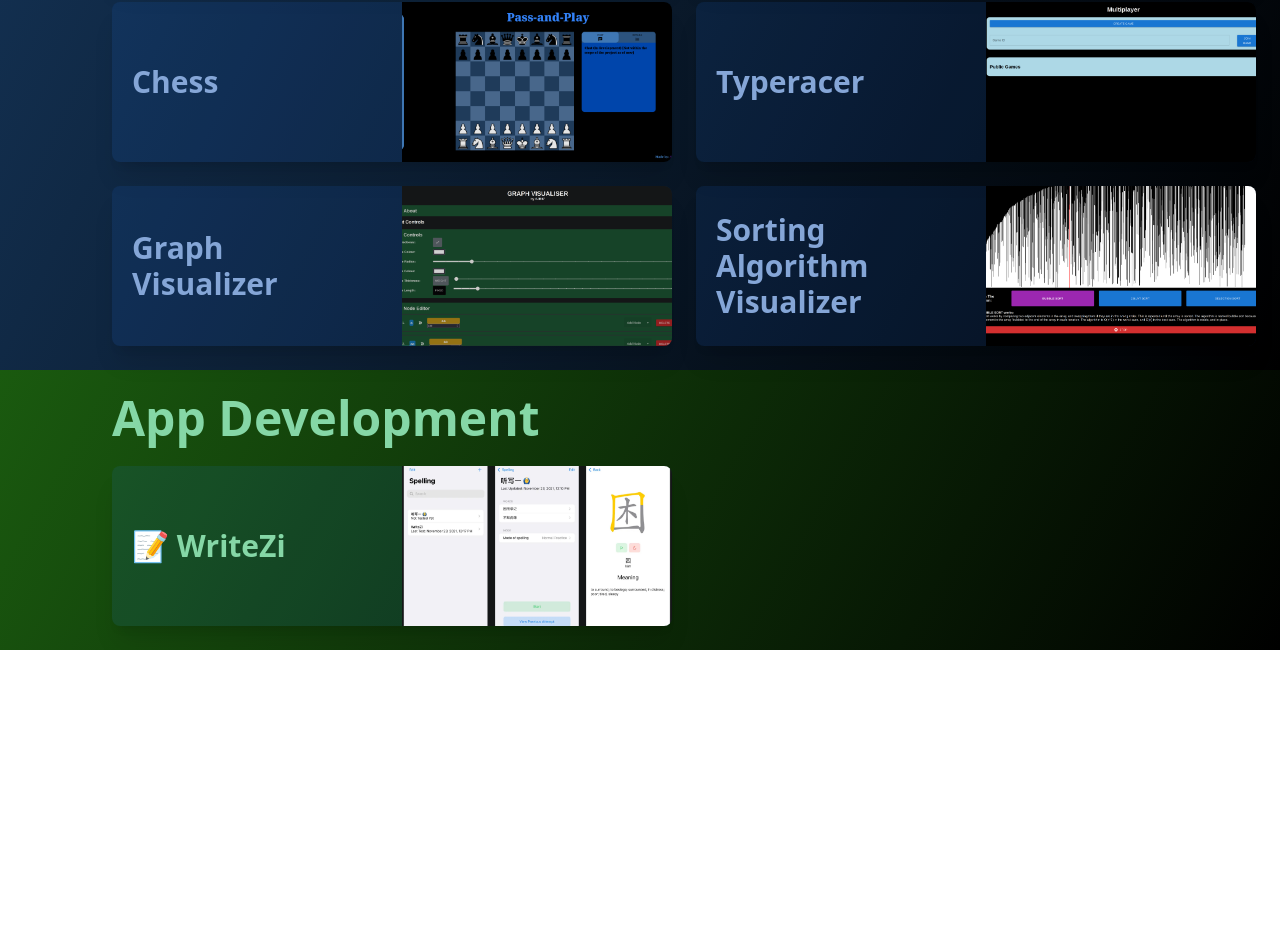
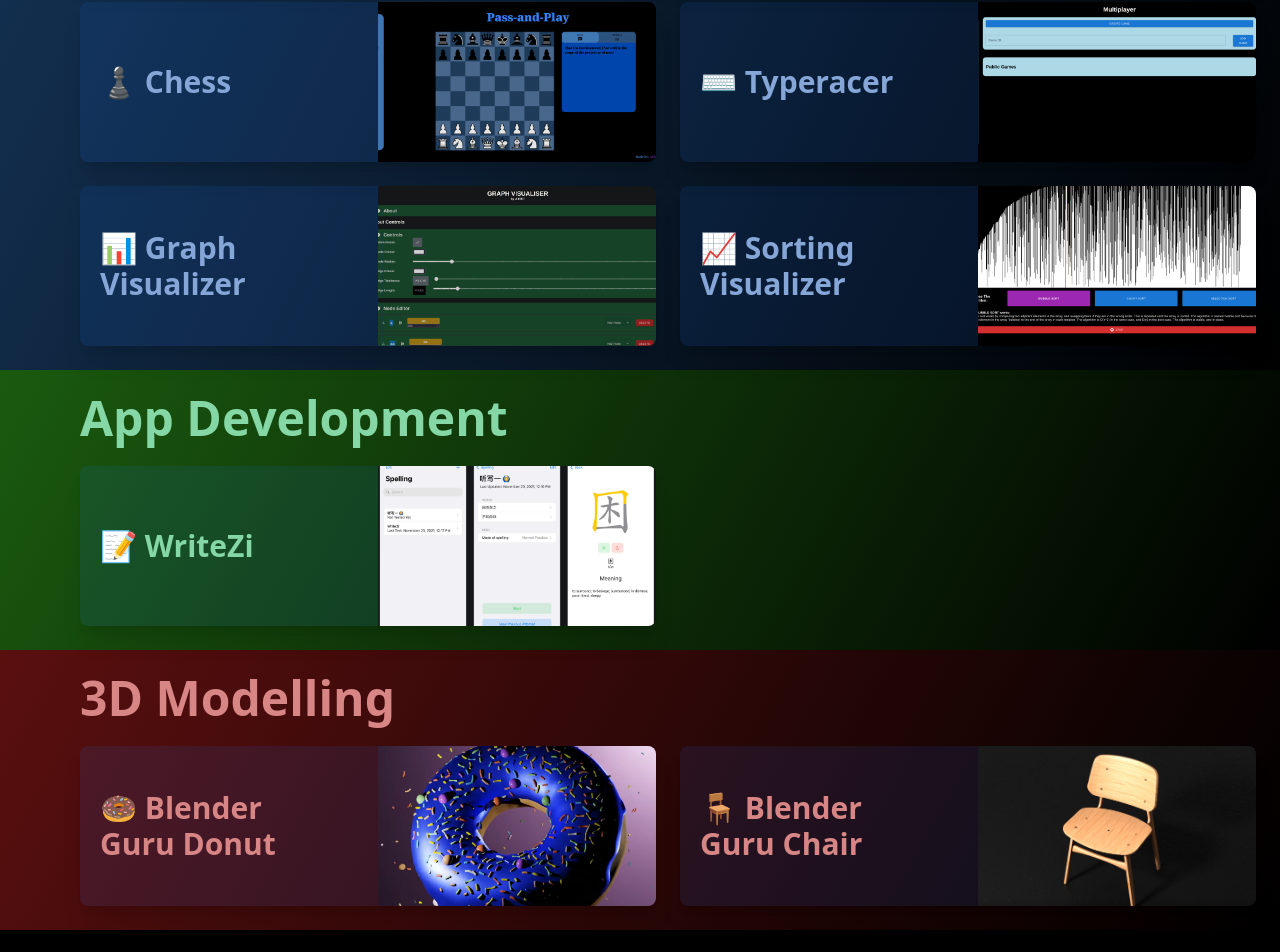
Before and after one commit to AJR07/AJR07, a Svelte app: page / in a window 1280 px wide. Shown: the part 1750-2702 px from the top of the page. Before the commit the page ends 2400 px from the top, so only its background shows below. Built offline with nearby package versions, Linux system fonts and the light colour scheme.

Commit message:
:sparkles: Done with main page!!

```diff
--- a/src/data/projects.json
+++ b/src/data/projects.json
@@ -4,7 +4,7 @@
 		"colourChoice": "blue",
 		"projects": [
 			{
-				"title": "Countdown",
+				"title": "⏰️ Countdown",
 				"description": "A simple app to store and display countdowns to important events.",
 				"primaryLink": "https://countdown-ajr07.vercel.app/",
 				"links": [
@@ -26,7 +26,7 @@
 				"img": "/projects/Screenshot_20241031_115608.png"
 			},
 			{
-				"title": "Link Shortener",
+				"title": "🔗 Link Shortener",
 				"description": "A simple link shortener app for fun :D. Originally made for the sole purpose of rick-rolling friends during April Fools when the link is not found.",
 				"primaryLink": "https://lsjr.vercel.app/",
 				"links": [
@@ -48,7 +48,7 @@
 				"img": "/projects/Screenshot_20241031_140212.png"
 			},
 			{
-				"title": "Chess",
+				"title": "♟️ Chess",
 				"description": "A chess single-player app I made for fun, featuring basic move validation, checkmate detection and a few other features. V4 coming soon!",
 				"primaryLink": "https://chess-ajr07.web.app/",
 				"links": [
@@ -66,7 +66,7 @@
 				"img": "/projects/Screenshot_20241031_140453.png"
 			},
 			{
-				"title": "Typeracer",
+				"title": "⌨️ Typeracer",
 				"description": "A multiplayer/singleplayer typeracer serverless webapp :D",
 				"primaryLink": "https://typeracer-ajr07.web.app/",
 				"links": [
@@ -84,7 +84,7 @@
 				"img": "/projects/Screenshot_20241031_140709.png"
 			},
 			{
-				"title": "Graph Visualizer",
+				"title": "📊 Graph Visualizer",
 				"description": "A simple tool to visualize graphs from adjacency matrixes, adjacency lists and edge lists. Original version done together with @wangy412 :D",
 				"primaryLink": "https://graph-visual.web.app/",
 				"links": [
@@ -110,7 +110,7 @@
 				"img": "/projects/Screenshot_20241031_141319.png"
 			},
 			{
-				"title": "Sorting Algorithm Visualizer",
+				"title": "📈 Sorting Visualizer",
 				"description": "A simple tool to visualize sorting algorithms :D",
 				"primaryLink": "https://visual-sort-ajr07.web.app/",
 				"links": [
@@ -147,9 +147,43 @@
 						"link": "https://github.com/swiftinsg/2021-writezi"
 					}
 				],
-				"createdAt": "2021-07-01",
-				"lastUpdated": "2021-09-01",
+				"createdAt": "2021",
+				"lastUpdated": "2021",
 				"img": "/projects/Screenshot_20241031_142055.png"
+			}
+		]
+	},
+	{
+		"title": "3D Modelling",
+		"colourChoice": "red",
+		"projects": [
+			{
+				"title": "🍩 Blender Guru Donut",
+				"description": "Did the tutorial by Blender Guru, made a donut! :D",
+				"primaryLink": "https://www.youtube.com/shorts/0mxloCm62do",
+				"links": [
+					{
+						"name": "Video",
+						"link": "https://www.youtube.com/shorts/0mxloCm62do"
+					}
+				],
+				"createdAt": "2023",
+				"lastUpdated": "2023",
+				"img": "/projects/2025-01-24_13-10_1.png"
+			},
+			{
+				"title": "🪑 Blender Guru Chair",
+				"description": "Did the tutorial by Blender Guru, made a chair this time! :D",
+				"primaryLink": "https://www.youtube.com/watch?v=WxPKfhYlWvM",
+				"links": [
+					{
+						"name": "Video",
+						"link": "https://www.youtube.com/watch?v=WxPKfhYlWvM"
+					}
+				],
+				"createdAt": "2024",
+				"lastUpdated": "2024",
+				"img": "/projects/2025-01-24_13-10.png"
 			}
 		]
 	}
--- a/src/pages/projects/Container.svelte
+++ b/src/pages/projects/Container.svelte
@@ -11,7 +11,7 @@
 	const chosenColour = COLOURS[colourChoice];
 </script>
 
-<div id={containerTitle} class="p-6 pl-28 h-min" style="{`background: ${chosenColour.background}`}">
+<div id={containerTitle} class="p-6 pl-20 h-min" style="{`background: ${chosenColour.background}`}">
 	<h2
 		class="text-5xl font-bold mb-6"
 		style="{`color: ${chosenColour.colour}`}"
--- a/src/pages/projects/Projects.svelte
+++ b/src/pages/projects/Projects.svelte
@@ -8,7 +8,7 @@
 
 <div id="projects">
 	<SideNavbar projectContainer="{projectContainers}" />
-	<div class="flex flex-col">
+	<div class="flex flex-col pb-16	">
 		{#each projectContainers as projectContainer}
 			<Container
 				containerTitle="{projectContainer.title}"
```
Also changed, not shown: public/projects/2025-01-24_13-10.png (added), public/projects/2025-01-24_13-10_1.png (added).
